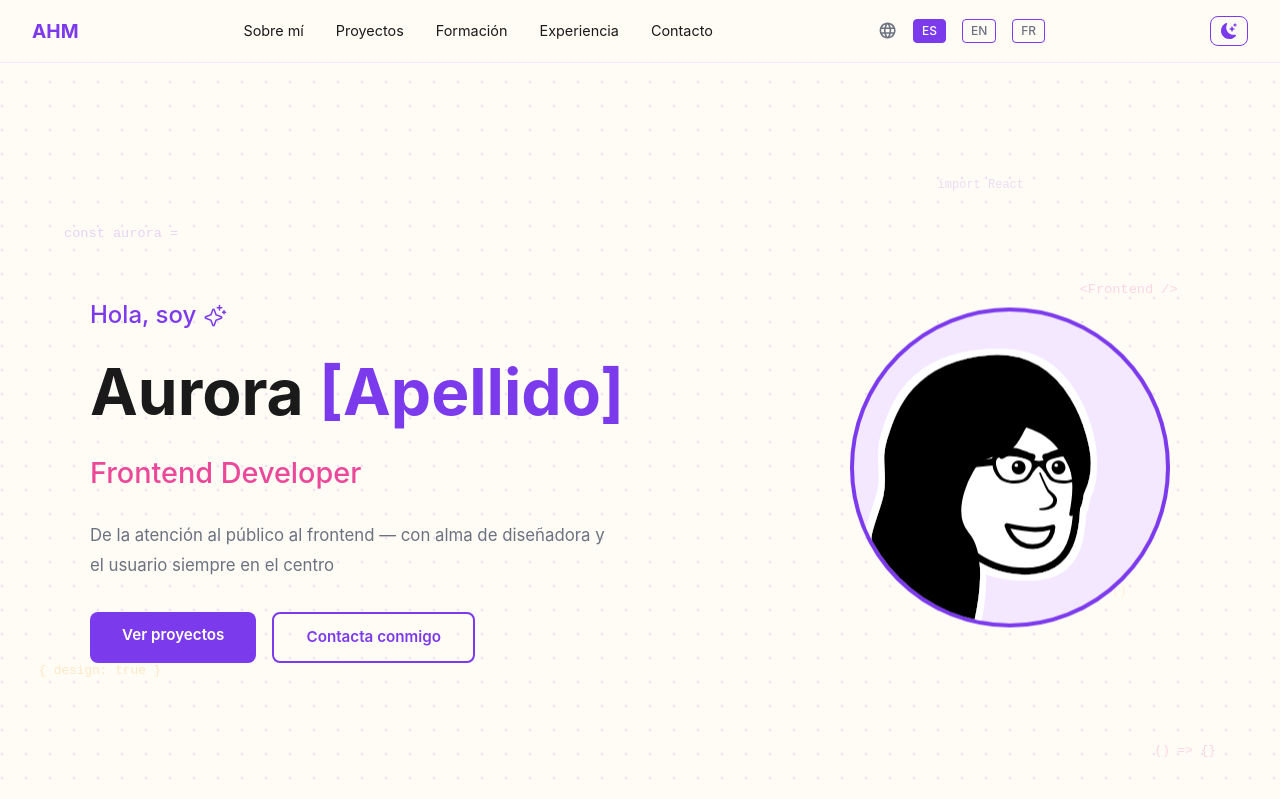
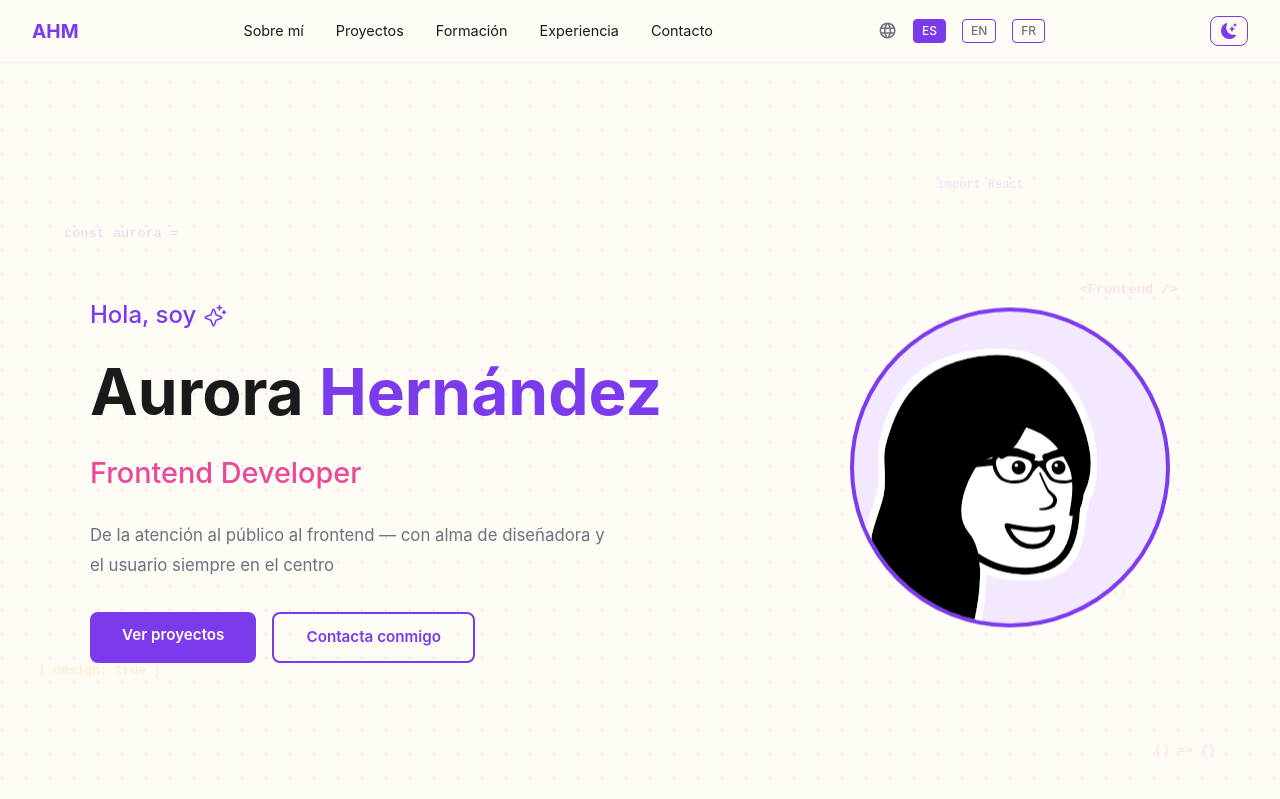
Before and after one commit to aurohm97-cell/portfolio_aurora, a React (Vite) app: page / in a window 1280 px wide. Shown: the top 799 px of the page. Built offline with nearby package versions, Linux system fonts and the light colour scheme.

Commit message:
feat: update hero section with surname and enhance navbar functionality

```diff
--- a/src/components/Navbar.tsx
+++ b/src/components/Navbar.tsx
@@ -1,14 +1,21 @@
+import { useState, useEffect, useRef } from 'react'
 import { useTranslation } from 'react-i18next'
 import { BsMoonStarsFill, BsSunFill } from 'react-icons/bs'
 import { MdLanguage } from 'react-icons/md'
+import { HiMenu, HiX } from 'react-icons/hi'
 
 interface NavbarProps {
   darkMode: boolean
   toggleDarkMode: () => void
 }
 
+const SECTIONS = ['about', 'projects', 'education', 'experience', 'contact']
+const LANGS = ['es', 'en', 'fr']
+
 function Navbar({ darkMode, toggleDarkMode }: NavbarProps) {
   const { t, i18n } = useTranslation()
+  const [menuOpen, setMenuOpen] = useState(false)
+  const menuRef = useRef<HTMLDivElement>(null)
 
   const changeLanguage = (lang: string) => {
     i18n.changeLanguage(lang)
--- a/src/sections/Hero.tsx
+++ b/src/sections/Hero.tsx
@@ -87,7 +87,7 @@ function Hero() {
             transform: visible ? 'translateY(0)' : 'translateY(20px)',
             transition: 'opacity 0.8s ease 0.4s, transform 0.8s ease 0.4s',
           }}>
-            Aurora <span style={{ color: 'var(--primary)' }}>[Apellido]</span>
+            Aurora <span style={{ color: 'var(--primary)' }}>Hernández</span>
           </h1>
 
           <h2 style={{
```
Also changed, not shown: 1 other file (tests, documents, lock files or other folders).
